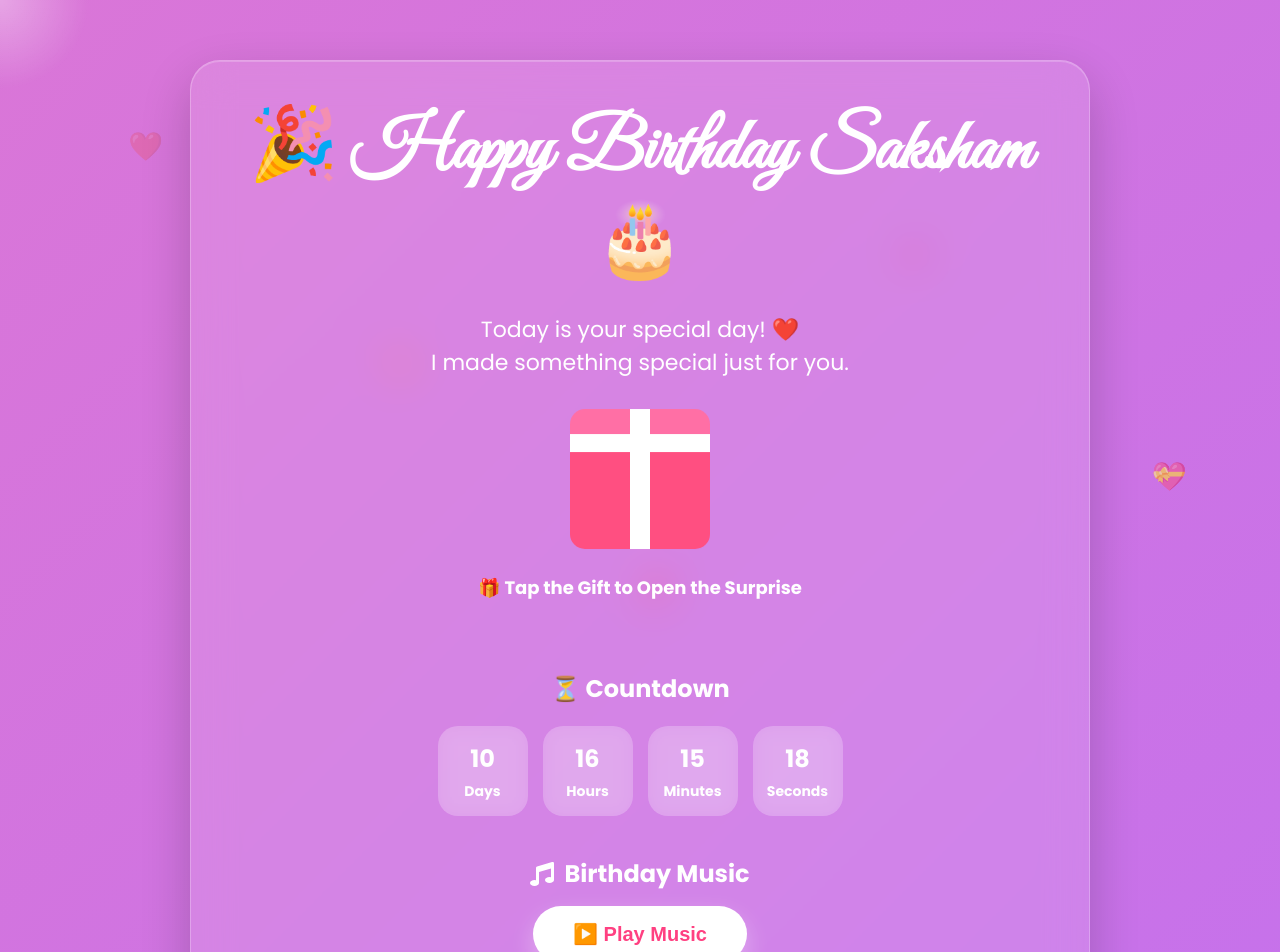
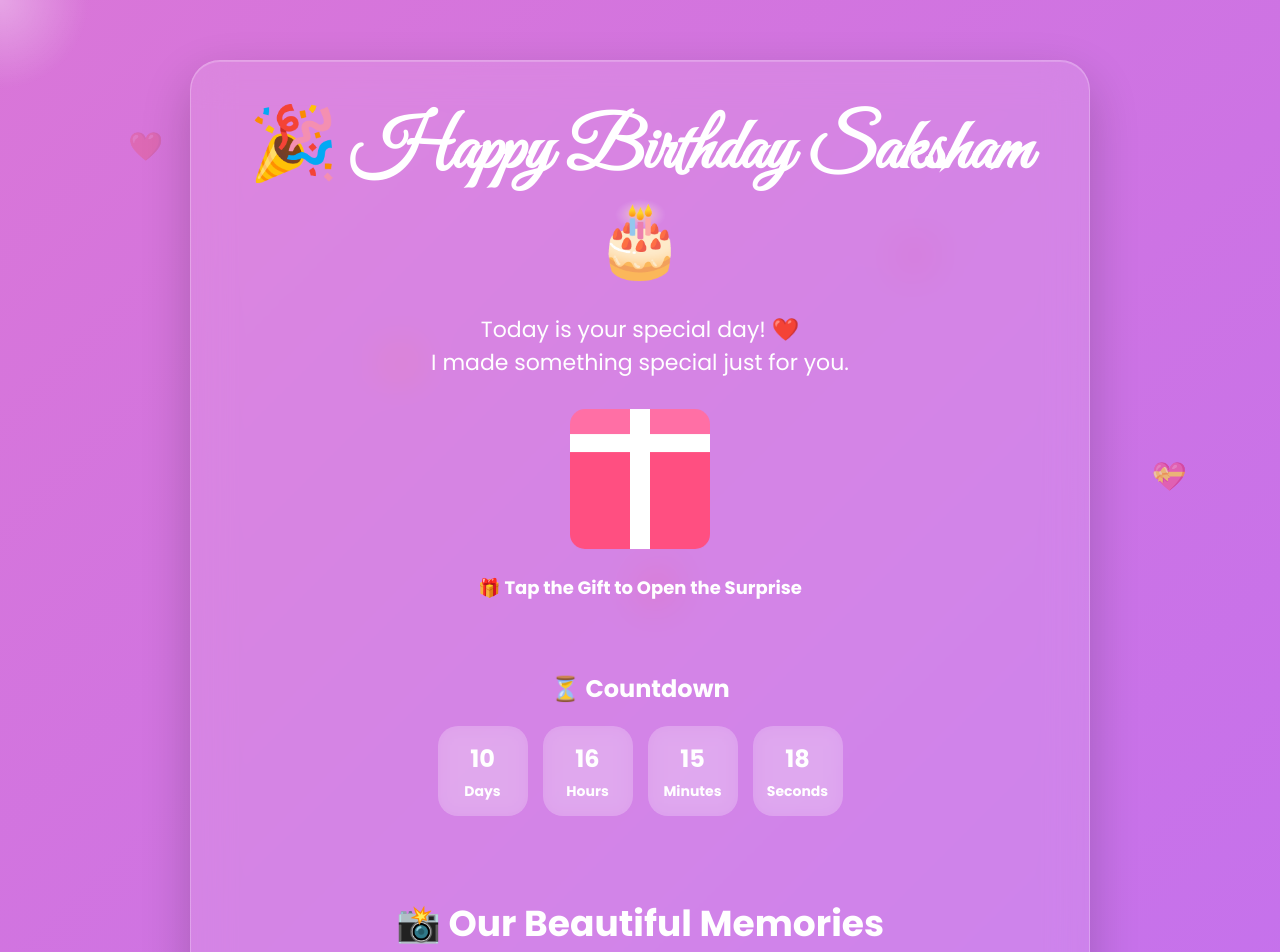
Before and after one commit to gamernetzone/birthday-website, a React (Vite) app: page / in a window 1280 px wide. Shown: the top 952 px of the page. Built offline with nearby package versions, Linux system fonts and the light colour scheme.

Commit message:
Fix FaMusic import

```diff
--- a/src/components/Hero.jsx
+++ b/src/components/Hero.jsx
@@ -63,7 +63,7 @@ function Hero() {
         )}
 
        <Countdown />
-<MusicPlayer />
+{/* <MusicPlayer /> */}
 <Gallery />
 <Letter />
 <Cake />
```
